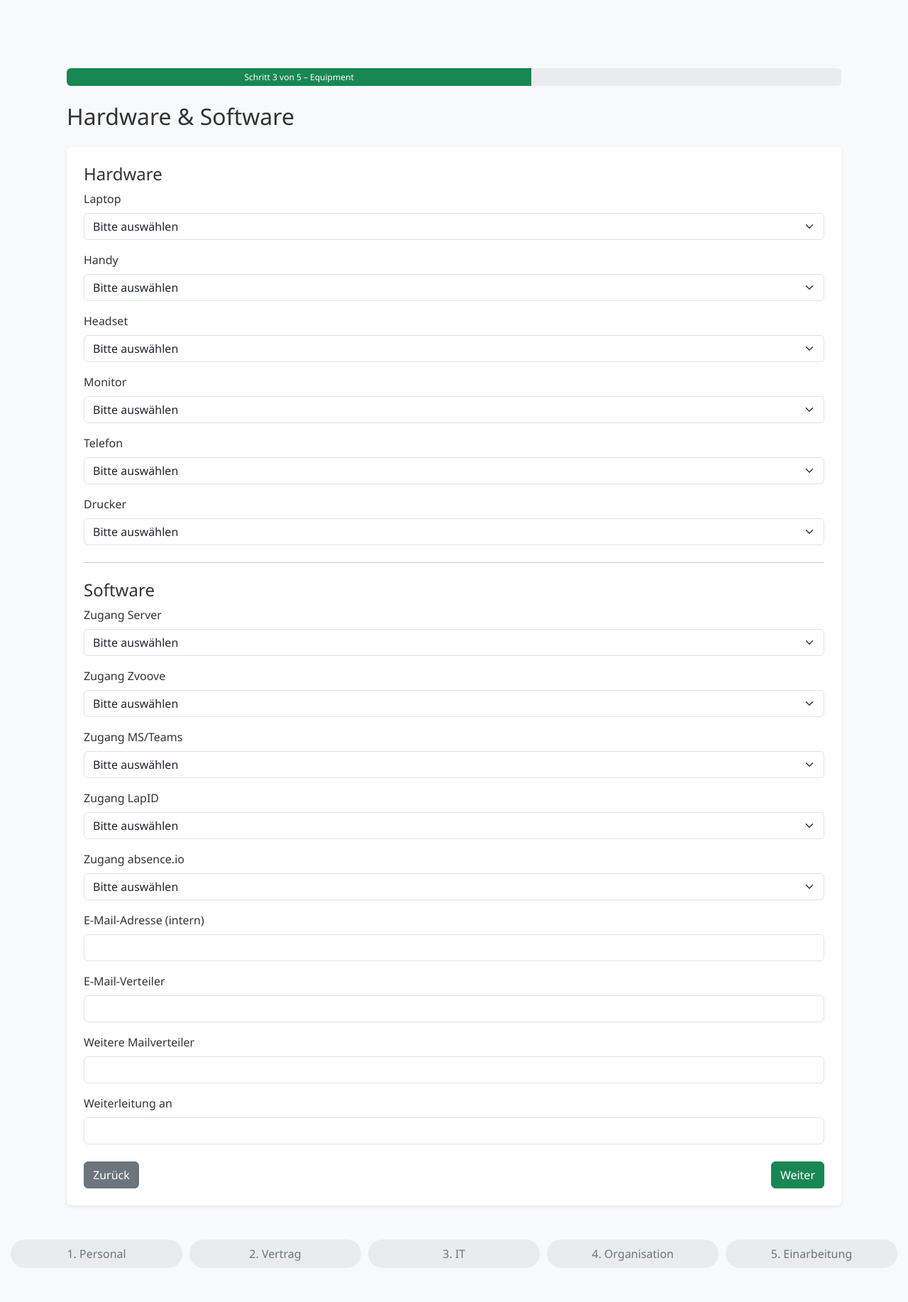
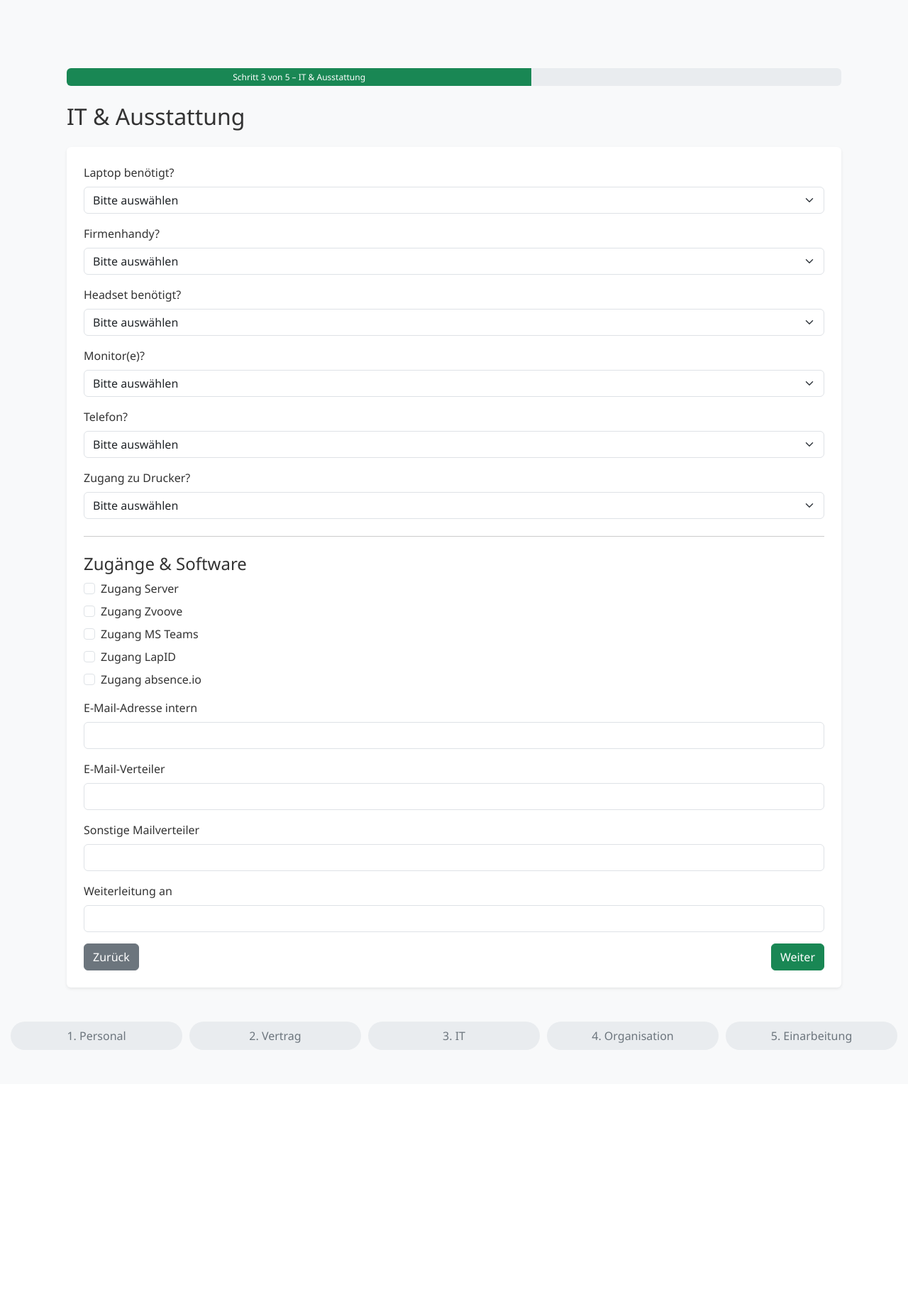
Before and after one commit to nico703/pensum-onboarding, a Flask app: template templates/equipment.html in a window 1280 px wide. Shown: the part 56-1890 px from the top of the page at 71% size. After the commit the page ends 1535 px from the top, so only its background shows below. Run offline with Flask 3, Linux system fonts and the light colour scheme; the template is opened without the code that fills it, so the values that code supplies are empty.

Commit message:
equipment.hmtl test

```diff
--- a/templates/equipment.html
+++ b/templates/equipment.html
@@ -1,89 +1,166 @@
 {% extends "base.html" %}
-
-{% block title %}Equipment{% endblock %}
+{% block title %}IT & Ausstattung{% endblock %}
 
 {% block content %}
 <div class="container mt-5">
     <div class="progress mb-4" style="height: 25px;">
         <div class="progress-bar bg-success" role="progressbar" style="width: 60%;" aria-valuenow="60" aria-valuemin="0" aria-valuemax="100">
-            Schritt 3 von 5 – Equipment
+            Schritt 3 von 5 – IT & Ausstattung
         </div>
     </div>
 
-    <h2>Hardware & Software</h2>
-    <form method="POST" action="{{ url_for('equipment', id=employee.id) }}" class="mt-4 bg-white p-4 rounded shadow-sm">
+    <h2>IT & Ausstattung</h2>
+    <form method="POST" class="mt-4 bg-white p-4 rounded shadow-sm">
 
-        <!-- Hardware -->
-        <h4>Hardware</h4>
+        <!-- Laptop -->
+        <div class="mb-3">
+            <label class="form-label">Laptop benötigt?</label>
+            <select class="form-select" name="laptop" onchange="toggleLaptopDetails(this.value)">
+                <option value="">Bitte auswählen</option>
+                <option value="Nein">Nein</option>
+                <option value="Ja">Ja</option>
+            </select>
+        </div>
 
-        {% set hardware_items = [
-            {'label': 'Laptop', 'name': 'laptop'},
-            {'label': 'Handy', 'name': 'phone'},
-            {'label': 'Headset', 'name': 'headset'},
-            {'label': 'Monitor', 'name': 'monitor'},
-            {'label': 'Telefon', 'name': 'telephone'},
-            {'label': 'Drucker', 'name': 'printer'}
-        ] %}
+        <div id="laptop-details" style="display:none;">
+            <div class="mb-3">
+                <label class="form-label">Laptop Typ</label>
+                <select class="form-select" name="laptop_type">
+                    <option value="">Bitte auswählen</option>
+                    <option value="Bestand">Bestand</option>
+                    <option value="Neu">Neu</option>
+                </select>
+            </div>
+            <div class="mb-3">
+                <label class="form-label">Besonderheiten</label>
+                <input type="text" class="form-control" name="laptop_notes" placeholder="z.B. Grafik-Laptop, MacBook, etc.">
+            </div>
+        </div>
 
-        {% for item in hardware_items %}
+        <!-- Handy -->
         <div class="mb-3">
-            <label class="form-label">{{ item.label }}</label>
-            <select class="form-select" name="{{ item.name }}" onchange="toggleDetail(this, '{{ item.name }}')">
+            <label class="form-label">Firmenhandy?</label>
+            <select class="form-select" name="phone" onchange="togglePhoneDetails(this.value)">
                 <option value="">Bitte auswählen</option>
+                <option value="Nein">Nein</option>
                 <option value="Ja">Ja</option>
+            </select>
+        </div>
+
+        <div id="phone-details" style="display:none;">
+            <div class="mb-3">
+                <label class="form-label">Handy Typ</label>
+                <select class="form-select" name="phone_type">
+                    <option value="">Bitte auswählen</option>
+                    <option value="Bestand">Bestand</option>
+                    <option value="Neu">Neu</option>
+                </select>
+            </div>
+            <div class="mb-3">
+                <label class="form-label">Handynummer</label>
+                <input type="text" class="form-control" name="phone_number">
+            </div>
+        </div>
+
+        <!-- Headset -->
+        <div class="mb-3">
+            <label class="form-label">Headset benötigt?</label>
+            <select class="form-select" name="headset">
+                <option value="">Bitte auswählen</option>
                 <option value="Nein">Nein</option>
+                <option value="Ja">Ja</option>
             </select>
-            <div class="mt-2" id="detail-{{ item.name }}" style="display: none;">
-                <input type="text" class="form-control" name="{{ item.name }}_details" placeholder="Besonderheiten (z.B. MacBook)">
+        </div>
+
+        <!-- Monitor -->
+        <div class="mb-3">
+            <label class="form-label">Monitor(e)?</label>
+            <select class="form-select" name="monitor" onchange="toggleMonitorDetails(this.value)">
+                <option value="">Bitte auswählen</option>
+                <option value="Nein">Nein</option>
+                <option value="Ja">Ja</option>
+            </select>
+        </div>
+
+        <div id="monitor-details" style="display:none;">
+            <label class="form-label">Anzahl</label>
+            <input type="number" class="form-control" name="monitor_count" min="1">
+        </div>
+
+        <!-- Telefon -->
+        <div class="mb-3">
+            <label class="form-label">Telefon?</label>
+            <select class="form-select" name="phone_desk" onchange="togglePhoneDesk(this.value)">
+                <option value="">Bitte auswählen</option>
+                <option value="Nein">Nein</option>
+                <option value="Ja">Ja</option>
+            </select>
+        </div>
+
+        <div id="phone-desk-details" style="display:none;">
+            <label class="form-label">Durchwahl</label>
+            <input type="text" class="form-control" name="phone_extension">
+        </div>
+
+        <!-- Drucker -->
+        <div class="mb-3">
+            <label class="form-label">Zugang zu Drucker?</label>
+            <select class="form-select" name="printer" onchange="togglePrinterDetails(this.value)">
+                <option value="">Bitte auswählen</option>
+                <option value="Nein">Nein</option>
+                <option value="Ja">Ja</option>
+            </select>
+        </div>
+
+        <div id="printer-details" style="display:none;">
+            <div class="mb-3">
+                <label class="form-label">Drucker Typ</label>
+                <select class="form-select" name="printer_type">
+                    <option value="">Bitte auswählen</option>
+                    <option value="Bestand">Bestand</option>
+                    <option value="Neu">Neu</option>
+                </select>
             </div>
+            <div class="mb-3">
+                <label class="form-label">Besonderheiten</label>
+                <input type="text" class="form-control" name="printer_notes">
+            </div>
+        </div>
+
+        <hr class="my-4">
+
+        <h4>Zugänge & Software</h4>
+
+        {% for software in ['Server', 'Zvoove', 'MS Teams', 'LapID', 'absence.io'] %}
+        <div class="form-check mb-2">
+            <input class="form-check-input" type="checkbox" value="Ja" id="software_{{ loop.index }}" name="software_{{ software }}">
+            <label class="form-check-label" for="software_{{ loop.index }}">
+                Zugang {{ software }}
+            </label>
         </div>
         {% endfor %}
 
-        <hr class="my-4">
-
-        <!-- Software -->
-        <h4>Software</h4>
-
-        {% set software_items = [
-            {'label': 'Zugang Server', 'name': 'server_access'},
-            {'label': 'Zugang Zvoove', 'name': 'zvoove_access'},
-            {'label': 'Zugang MS/Teams', 'name': 'teams_access'},
-            {'label': 'Zugang LapID', 'name': 'lapid_access'},
-            {'label': 'Zugang absence.io', 'name': 'absence_access'}
-        ] %}
-
-        {% for software in software_items %}
-        <div class="mb-3">
-            <label class="form-label">{{ software.label }}</label>
-            <select class="form-select" name="{{ software.name }}">
-                <option value="">Bitte auswählen</option>
-                <option value="Ja">Ja</option>
-                <option value="Nein">Nein</option>
-            </select>
-        </div>
-        {% endfor %}
-
-        <div class="mb-3">
-            <label class="form-label">E-Mail-Adresse (intern)</label>
+        <div class="mb-3 mt-3">
+            <label class="form-label">E-Mail-Adresse intern</label>
             <input type="email" class="form-control" name="email_internal">
         </div>
 
         <div class="mb-3">
             <label class="form-label">E-Mail-Verteiler</label>
-            <input type="text" class="form-control" name="email_distribution">
+            <input type="text" class="form-control" name="mail_group">
         </div>
 
         <div class="mb-3">
-            <label class="form-label">Weitere Mailverteiler</label>
-            <input type="text" class="form-control" name="email_other">
+            <label class="form-label">Sonstige Mailverteiler</label>
+            <input type="text" class="form-control" name="mail_other_groups">
         </div>
 
         <div class="mb-3">
             <label class="form-label">Weiterleitung an</label>
-            <input type="email" class="form-control" name="email_forward">
+            <input type="email" class="form-control" name="forward_to">
         </div>
 
-        <div class="d-flex justify-content-between mt-4">
+        <div class="d-flex justify-content-between">
             <a href="{{ url_for('contract_details', id=employee.id) }}" class="btn btn-secondary">Zurück</a>
             <button type="submit" class="btn btn-success">Weiter</button>
         </div>
@@ -91,9 +168,20 @@
 </div>
 
 <script>
-    function toggleDetail(select, name) {
-        const detailField = document.getElementById('detail-' + name);
-        detailField.style.display = (select.value === 'Ja') ? 'block' : 'none';
-    }
+function toggleLaptopDetails(value) {
+    document.getElementById("laptop-details").style.display = value === "Ja" ? "block" : "none";
+}
+function togglePhoneDetails(value) {
+    document.getElementById("phone-details").style.display = value === "Ja" ? "block" : "none";
+}
+function toggleMonitorDetails(value) {
+    document.getElementById("monitor-details").style.display = value === "Ja" ? "block" : "none";
+}
+function togglePhoneDesk(value) {
+    document.getElementById("phone-desk-details").style.display = value === "Ja" ? "block" : "none";
+}
+function togglePrinterDetails(value) {
+    document.getElementById("printer-details").style.display = value === "Ja" ? "block" : "none";
+}
 </script>
 {% endblock %}
```
